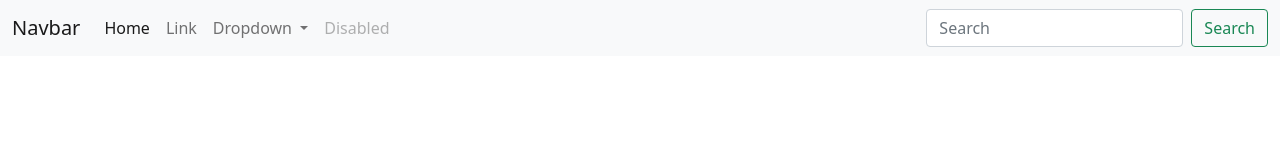
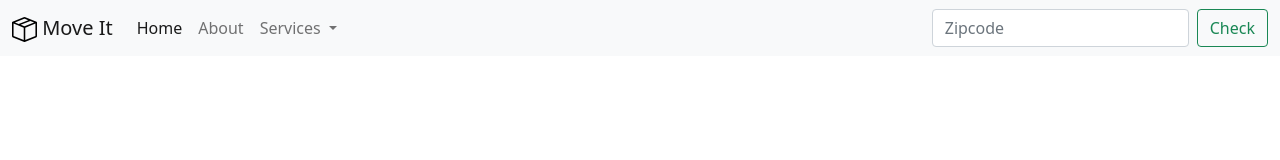
Before and after one commit to odedAtias/MovIt, a plain HTML site: page index.html in a window 1280 px wide. Drawn offline with nearby package versions, Linux system fonts and the light colour scheme.

Commit message:
Customizing our navbar

```diff
--- a/index.html
+++ b/index.html
@@ -8,14 +8,20 @@
     <!-- StyleSheet Bootstrap CDN -->
     <link href="https://cdn.jsdelivr.net/npm/bootstrap@5.1.3/dist/css/bootstrap.min.css" rel="stylesheet"
         integrity="sha384-1BmE4kWBq78iYhFldvKuhfTAU6auU8tT94WrHftjDbrCEXSU1oBoqyl2QvZ6jIW3" crossorigin="anonymous">
-
+    <!-- JavaScript Bootstrap CDN -->
+    <script defer src="https://cdn.jsdelivr.net/npm/bootstrap@5.3.3/dist/js/bootstrap.bundle.min.js"
+        integrity="sha384-YvpcrYf0tY3lHB60NNkmXc5s9fDVZLESaAA55NDzOxhy9GkcIdslK1eN7N6jIeHz"
+        crossorigin="anonymous"></script>
 </head>
 
 <body>
     <!-- Navbar component -->
     <nav class="navbar navbar-expand-lg navbar-light bg-light">
         <div class="container-fluid">
-            <a class="navbar-brand" href="#">Navbar</a>
+            <a class="navbar-brand" href="#">
+                <img src="./assets/svg/box-seam.svg" alt="MovIt logo" height="25"/>
+                Move It
+            </a>
             <button class="navbar-toggler" type="button" data-bs-toggle="collapse"
                 data-bs-target="#navbarSupportedContent" aria-controls="navbarSupportedContent" aria-expanded="false"
                 aria-label="Toggle navigation">
@@ -27,12 +33,12 @@
                         <a class="nav-link active" aria-current="page" href="#">Home</a>
                     </li>
                     <li class="nav-item">
-                        <a class="nav-link" href="#">Link</a>
+                        <a class="nav-link" href="#">About</a>
                     </li>
                     <li class="nav-item dropdown">
                         <a class="nav-link dropdown-toggle" href="#" id="navbarDropdown" role="button"
                             data-bs-toggle="dropdown" aria-expanded="false">
-                            Dropdown
+                            Services
                         </a>
                         <ul class="dropdown-menu" aria-labelledby="navbarDropdown">
                             <li><a class="dropdown-item" href="#">Action</a></li>
@@ -43,22 +49,16 @@
                             <li><a class="dropdown-item" href="#">Something else here</a></li>
                         </ul>
                     </li>
-                    <li class="nav-item">
-                        <a class="nav-link disabled">Disabled</a>
-                    </li>
                 </ul>
                 <form class="d-flex">
-                    <input class="form-control me-2" type="search" placeholder="Search" aria-label="Search">
-                    <button class="btn btn-outline-success" type="submit">Search</button>
+                    <input class="form-control me-2" type="search" placeholder="Zipcode" aria-label="Search">
+                    <button class="btn btn-outline-success" type="submit">Check</button>
                 </form>
             </div>
         </div>
     </nav>
 
-    <!-- Bootstrap javascript CDN -->
-    <script src="https://cdn.jsdelivr.net/npm/bootstrap@5.3.3/dist/js/bootstrap.bundle.min.js"
-        integrity="sha384-YvpcrYf0tY3lHB60NNkmXc5s9fDVZLESaAA55NDzOxhy9GkcIdslK1eN7N6jIeHz"
-        crossorigin="anonymous"></script>
+
 </body>
 
 </html>
```
Also changed, not shown: assets/images/couple.jpg (added), assets/images/dog.jpg (added), assets/images/family.jpg (added), assets/images/moving-van.jpg (added), assets/svg/box-seam.svg (added), assets/svg/briefcase.svg (added), assets/svg/bus-front.svg (added), assets/svg/chat-square-heart.svg (added), assets/svg/chevron-right.svg (added).
